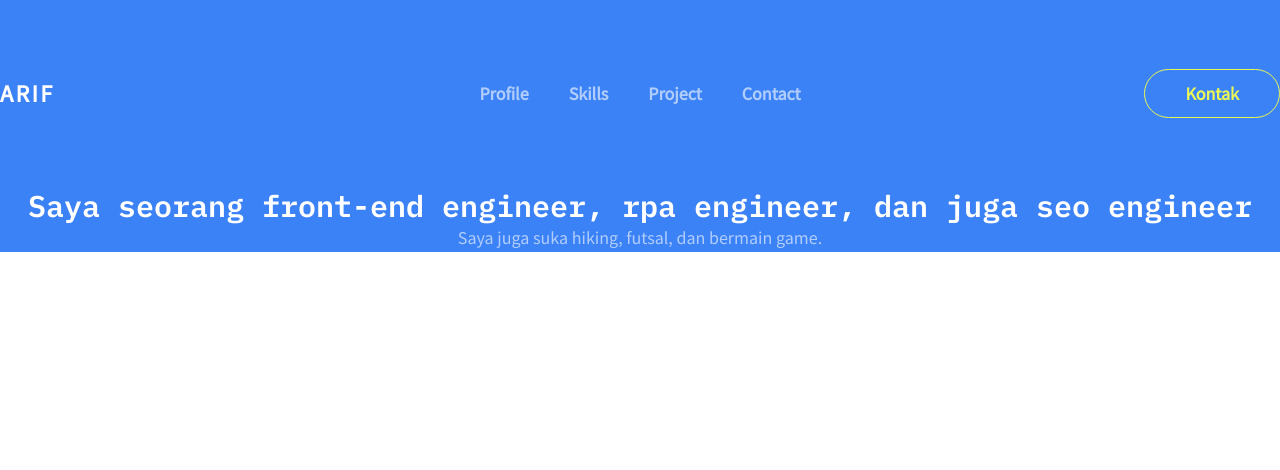
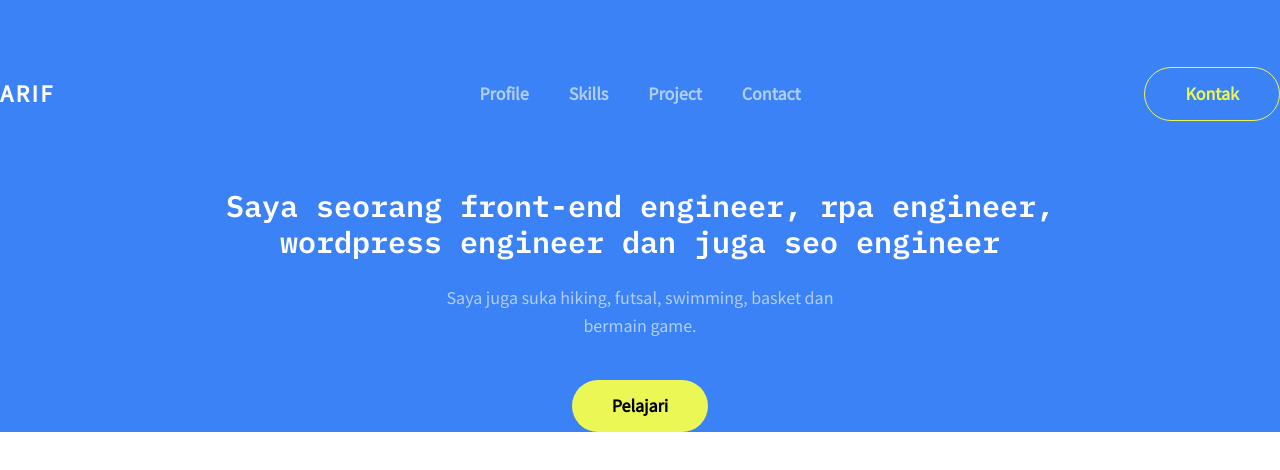
Before and after one commit to yogga/slicing.next, a Next.js app: page / in a window 1280 px wide. Shown: the top 470 px of the page. Built offline with nearby package versions, Linux system fonts and the light colour scheme.

Commit message:
add variant and _document

```diff
--- a/components/Button.js
+++ b/components/Button.js
@@ -1,6 +1,15 @@
-export default function Button({ children }) {
+export default function Button({ className, variant, children }) {
+    const addclassName = className ? `${className}` : "";
+
+    const variants = {
+        "outline-yellow":`border border-yellow-500 text-yellow-500`,
+        "yellow":`bg-yellow-500 text-black mt-10`,
+    };
+
+    const pickedVariant = variants[variant];
+
     return(
-        <a className="border border-yellow-500 text-yellow-500 py-3 px-10 font-semibold text-lg rounded-full">
+        <a className={`py-3 px-10 font-semibold text-lg rounded-full inline-block ${pickedVariant}${addclassName}`}>
             {children}
 
         </a>
--- a/pages/_app.js
+++ b/pages/_app.js
@@ -5,9 +5,9 @@ function MyApp({ Component, pageProps }) {
   return (
     <>
       <Head>
-        <link rel="preconnect" href="https://fonts.gstatic.com" />
-        <link href="https://fonts.googleapis.com/css2?family=IBM+Plex+Mono:wght@400;600&display=swap" rel="stylesheet" />
-        <link href="https://fonts.googleapis.com/css2?family=Source+Sans+Pro:ital@0;1&display=swap" rel="stylesheet" />
+        <title>ARIF</title>
+        <meta charSet="utf-8" />
+        <meta name="viewport" content="width=device-width, initial-scale=1, shrink-to-fit=no" />
       </Head>
     <Component {...pageProps}/>
 
--- /dev/null
+++ b/pages/_document.js
@@ -0,0 +1,18 @@
+import {Html, Head, Main, NextScript} from 'next/document'
+
+export default function Document(){
+    return(
+        <Html>
+      <Head>
+        <link rel="preconnect" href="https://fonts.gstatic.com" />
+        <link href="https://fonts.googleapis.com/css2?family=IBM+Plex+Mono:wght@400;600&display=swap" rel="stylesheet" />
+        <link href="https://fonts.googleapis.com/css2?family=Source+Sans+Pro:ital@0;1&display=swap" rel="stylesheet" />
+
+      </Head>
+      <body>
+        <Main />
+        <NextScript />
+      </body>
+    </Html>
+    );
+}
--- a/pages/index.js
+++ b/pages/index.js
@@ -1,9 +1,7 @@
 import Logo from '../components/Logo';
 import Nav from '../components/Nav';
 import Button from '../components/Button';
-import Head from 'next/head';
-import Image from 'next/image';
-import styles from '../styles/Home.module.css';
+
 
 export default function Home() {
   return (
@@ -18,16 +16,17 @@ export default function Home() {
               <Nav/>
             </div>
             <div className="w-3/12 text-right">
-              <Button>Kontak</Button>
+              <Button variant="outline-yellow">Kontak</Button>
             </div>
           </div>
           <div className="text-center">
-            <h1 className="text-3xl text-white font-semibold font-mono">
-              Saya seorang front-end engineer, rpa engineer, dan juga seo engineer
+            <h1 className="text-3xl text-white font-semibold font-mono w-8/12 mx-auto">
+              Saya seorang front-end engineer, rpa engineer, wordpress engineer dan juga seo engineer
             </h1>
-            <p className="text-white text-opacity-60 text-lg">
-              Saya juga suka hiking, futsal, dan bermain game.
+            <p className="text-white text-opacity-60 text-lg w-4/12 mx-auto mt-6">
+              Saya juga suka hiking, futsal, swimming, basket dan bermain game.
             </p>
+            <Button variant="yellow">Pelajari</Button>
           </div>
         </div>
       </div>
--- a/tailwind.config.js
+++ b/tailwind.config.js
@@ -11,7 +11,7 @@ module.exports = {
       },
       colors: {
             yellow: {
-              "50": "#FDFEEC",
+              "50":  "#FDFEEC",
               "100": "#FBFDDD",
               "200": "#F7FCBB",
               "300": "#F4FA99",
```
